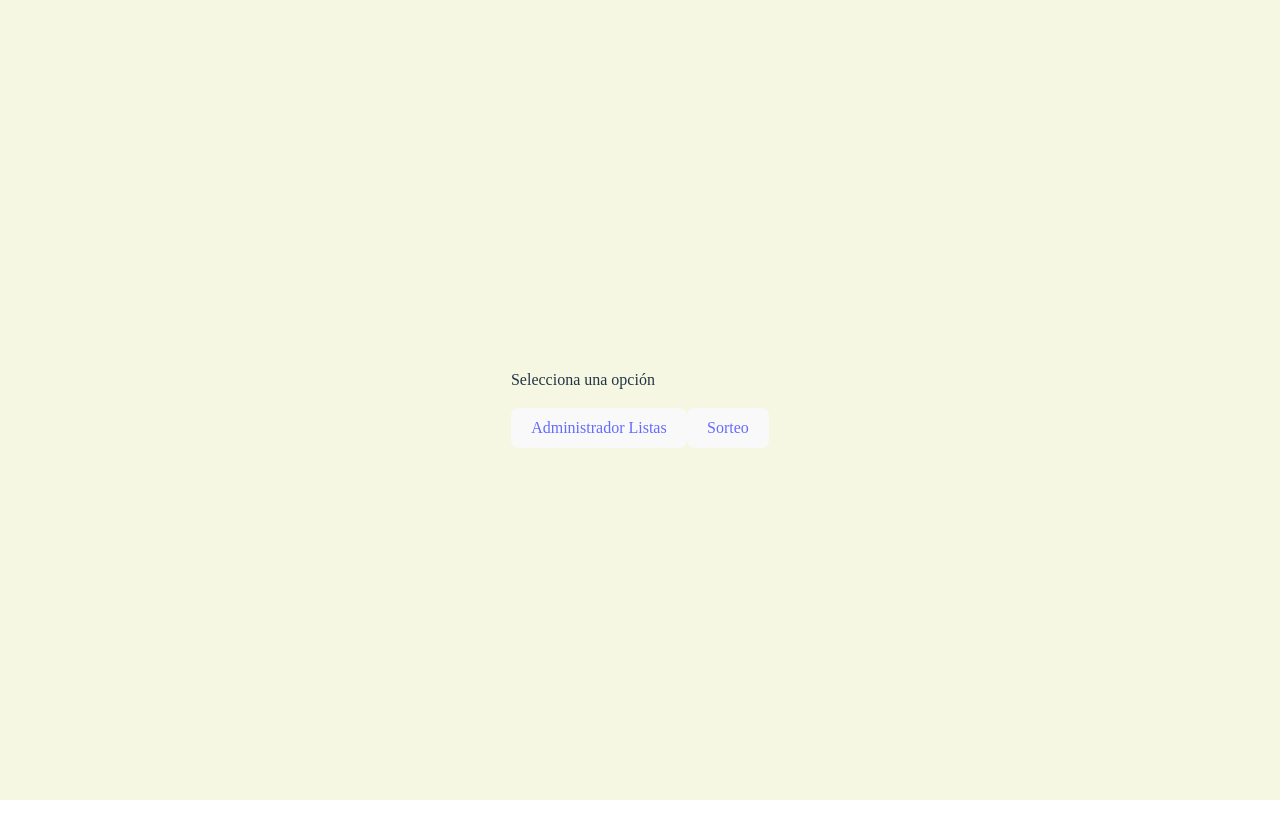
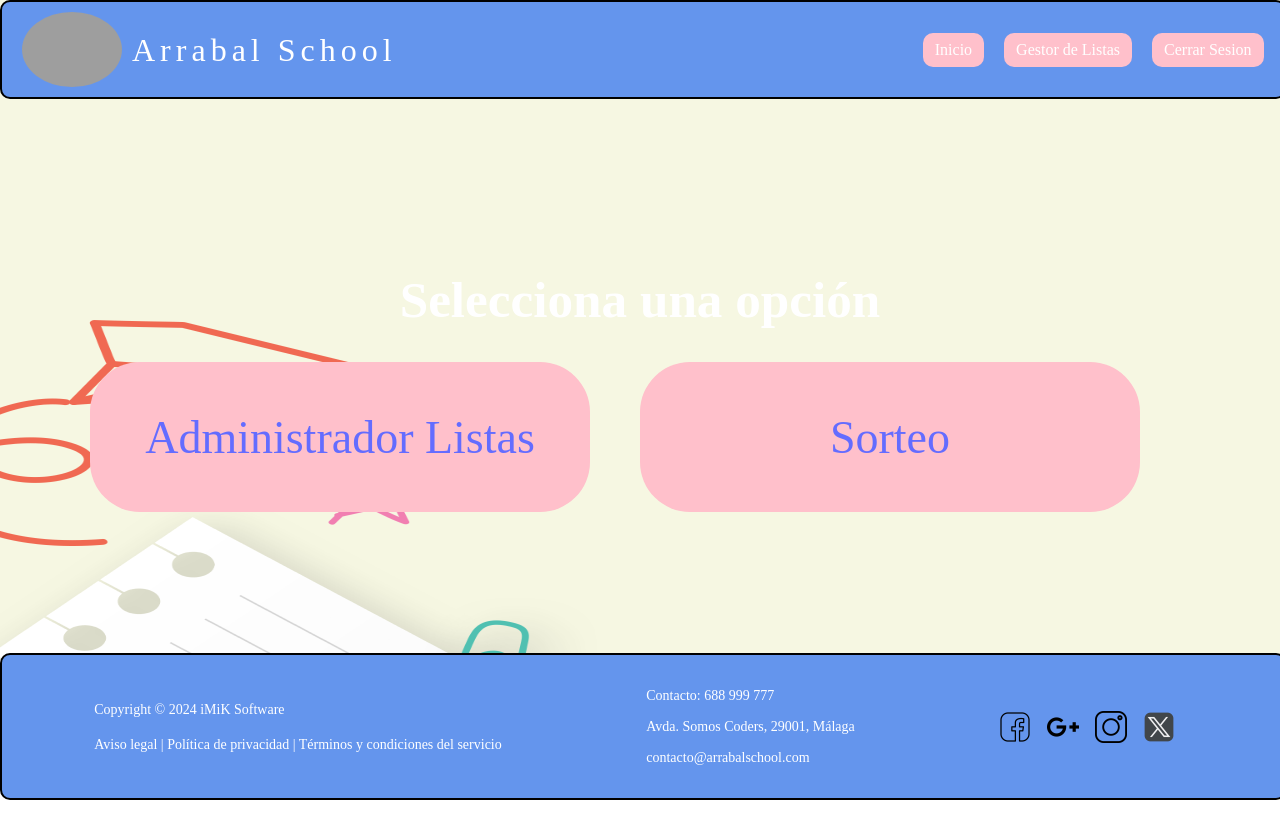
Before and after one commit to Claudia-Arias/Proyecto4, a React (Vite) app in the folder React4/: page /Home in a window 1280 px wide. Built offline with nearby package versions, Linux system fonts and the light colour scheme; grey boxes are pictures that could not be loaded; the HTML template or start-up script is replaced by a standard one.

Commit message:
Moddified Raffle

```diff
--- a/React4/src/components/Wheel/WheelComponent.css
+++ b/React4/src/components/Wheel/WheelComponent.css
@@ -59,7 +59,7 @@
     }
   } */
 
-  .buttonLogin{
+.buttonLogin {
   color: white;
   font-family: cursive;
   background-color: cornflowerblue;
@@ -69,9 +69,14 @@
 .wheel {
   position: relative;
   display: inline-block;
-    vertical-align: top;
+  /*vertical-align: top;*/
   margin: 1em;
   -webkit-animation: spin 2s infinite linear; /* Safari */
   animation: spin 2s infinite linear;
   background-color: aqua;
 }
+
+.mostrarRuleta {
+  display: flex;
+  flex-direction: column;
+}
--- a/React4/src/components/Wheel/WheelComponent.jsx
+++ b/React4/src/components/Wheel/WheelComponent.jsx
@@ -117,6 +117,7 @@ function WheelComponent({ selectedUser }) {
 
   return (
     <>
+    <div className='mostrarRuleta'>
       <Wheel className="wheel"
         mustStartSpinning={mustSpin}
         prizeNumber={prizeNumber}
@@ -132,8 +133,8 @@ function WheelComponent({ selectedUser }) {
 
       />
       <button className='buttonLogin' onClick={handleSpinClick}>SPIN</button>
+      </div>
     </>
   )
-  //}
 }
 export default WheelComponent
--- a/React4/src/views/Home.css
+++ b/React4/src/views/Home.css
@@ -1,14 +1,57 @@
-.container{
-    display: flex;
-    flex-direction:row;
+/* .fondoEscuela {
+  background-image: url('../imagenes/fondoEscuela.png');
+  background-color: whitesmoke;
+  height: 99vh; /* Establece la altura del fondo al 100% del alto de la ventana */
+/*width: 99vw; /* Establece el ancho del fondo al 100% del ancho de la ventana */
+/* margin: 0; /* Elimina el margen predeterminado del body */
+/*padding: 0; /* Elimina el padding predeterminado del body */
+/*background-size: cover; /* La imagen de fondo se ajustará para cubrir todo el contenedor */
+/*background-repeat: no-repeat; /* Evita la repetición de la imagen */
+/* } */
 
-    width: 100%;
+/* .contenedorPrincipal {
+    background-image: url('../imagenes/fondoEscuela.png');/* La imagen de fondo se ajustará para cubrir todo el contenedor */
+/*background-repeat: no-repeat;
+    background-size: cover;
+    background-color: purple;
+    height: 600%;
+    width: 300%;
+    display:flex;
+    justify-content: center;
+    align-items: center;
+} */
+.contenido {
+  text-align: center; /* Centra el texto */
+  color: white; /* Color del texto */
+  gap: 50px;
 }
 
-.containerLeft{
-    background-color: blue;
+.boton {
+  margin-right: 50px; /* Espacio a la derecha */
+  margin-bottom: 50px;
+  font-size: 46px;
+  text-align: center;
+  padding: 10px 20px;
+  background-color: pink;
+  width: 500px; /* Ancho del botón */
+  height: 150px; /* Alto del botón */
+  border-radius: 50px;
 }
 
-.containerRight{
-    background-color: crimson;
+.boton:hover{
+    background-color: rgb(252,239,124);
 }
+/* .container {
+  display: flex;
+  flex-direction: row;
+
+  width: 100%;
+}
+
+.containerLeft {
+  background-color: blue;
+}
+
+.containerRight {
+  background-color: crimson;
+} */
--- a/React4/src/views/Home.jsx
+++ b/React4/src/views/Home.jsx
@@ -1,30 +1,35 @@
-import { useState } from 'react'
-import {Link} from 'react-router-dom'
-
-
+import { useState } from "react";
+import { Link } from "react-router-dom";
+import Footer from "../components/NavFooter/Footer";
+import Navbar from "../components/NavFooter/Navbar";
+import fondoEscuela from "../imagenes/fondoEscuela.png";
+import "./Home.css";
 
 function Home() {
-
-
   return (
     <>
+      <Navbar />
+      <div className="contenedorPrincipal">
+        {/* <img
+          src={fondoEscuela}
+          alt="Foto de la escuela"
+          className="fondoEscuela"
+        ></img> */}
 
-     <p>Selecciona una opción</p>
-     <button type='button'>
-      <Link to="/AdminList">Administrador Listas</Link>
-     </button>
+        <div className="contenido">
+          <h1>Selecciona una opción</h1>
+          <button className="boton"  type="button">
+            <Link to="/AdminList">Administrador Listas</Link>
+          </button>
 
-     <button type='button'>
-      <Link to="/Raffle">Sorteo</Link>
-     </button>
-
-
-
-      {/* <p>hola soy la pagina Home</p> */}
-
-
+          <button className="boton" type="button">
+            <Link to="/Raffle">Sorteo</Link>
+          </button>
+        </div>
+      </div>
+      <Footer />
     </>
-  )
+  );
 }
 
-export default Home
+export default Home;
--- a/React4/src/views/Login.css
+++ b/React4/src/views/Login.css
@@ -1,15 +1,17 @@
 
 
 body {
+  background-image: url('../imagenes/fondoEscuela.png');/* La imagen de fondo se ajustará para cubrir todo el contenedor */
+    background-repeat:no-repeat;
+    background-size: 2500px 1000px;
     font-family: cursive;
-    margin: 0;
-    padding: 0;
+    /*margin: 0;*/
+    /*padding-right: 200px;*/
     display: flex;
     justify-content: center;
     align-items: center;
-    height: 100px;
+    height: 20vh;
     background-color: rgba(244, 245, 220, 0.814);
-    margin-bottom: 20px;
   }
 
   .loginname {
--- a/React4/src/views/Raffle.css
+++ b/React4/src/views/Raffle.css
@@ -0,0 +1,4 @@
+.mostrarRuletaTabla{
+    display: flex;
+    gap: 10%;
+}
--- a/React4/src/views/Raffle.jsx
+++ b/React4/src/views/Raffle.jsx
@@ -2,6 +2,7 @@ import WheelComponent from '../components/Wheel/WheelComponent'
 import ListAll from '../components/listAll/ListAll'
 import { useState } from 'react'
 import {Link} from 'react-router-dom'
+import './Raffle.css'
 
 function Raffle() {
 
@@ -22,8 +23,7 @@ function Raffle() {
 
     return (
       <>
-
-       <p>Bienvenidos al sorteo</p>
+      <div className='mostrarRuletaTabla'>
       <WheelComponent selectedUser={selectedUser} />
         <div className='container'>
           <div className='containerLeft'>
@@ -33,7 +33,7 @@ function Raffle() {
             <ListAll onRowClick={handleRowClick}/>
           </div>
         </div>
-
+        </div>
       </>
     )
   }
```
Also changed, not shown: React4/src/imagenes/fondoEscuela.png (added). Lines whose indentation alone changed are shown as unchanged.
